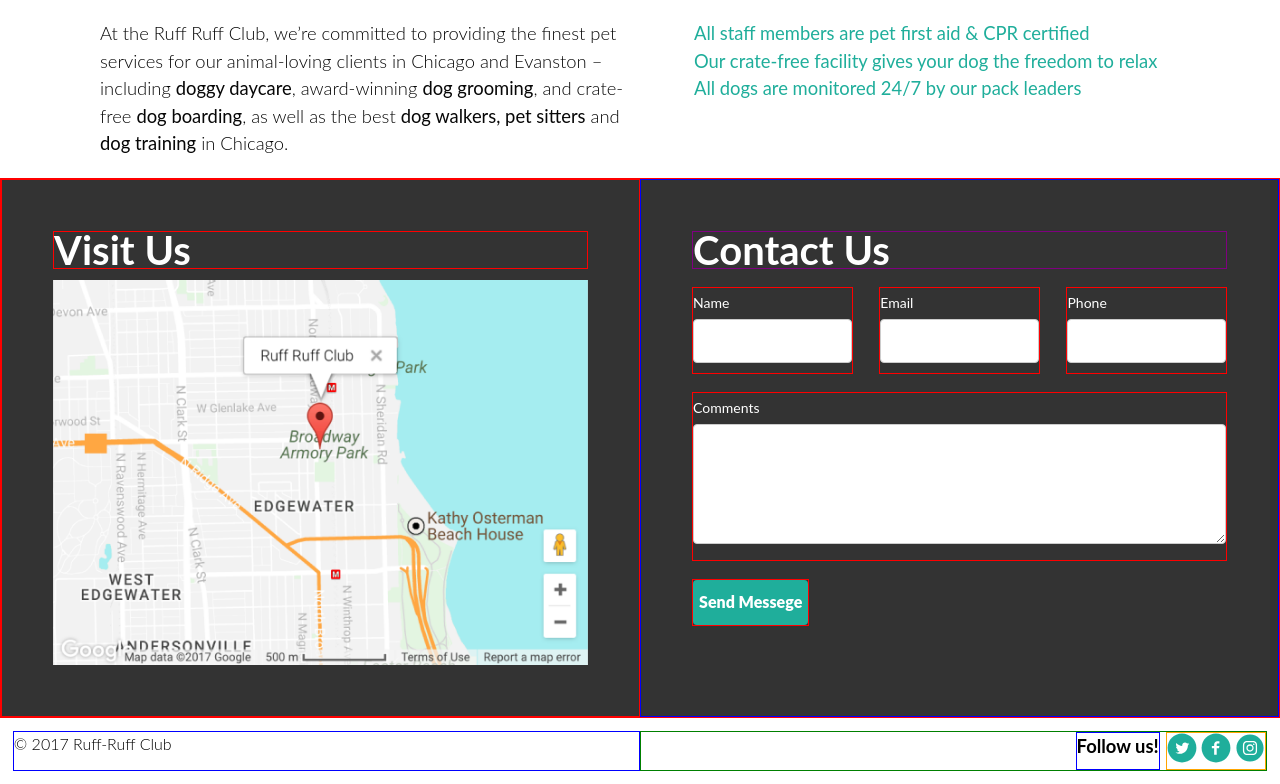
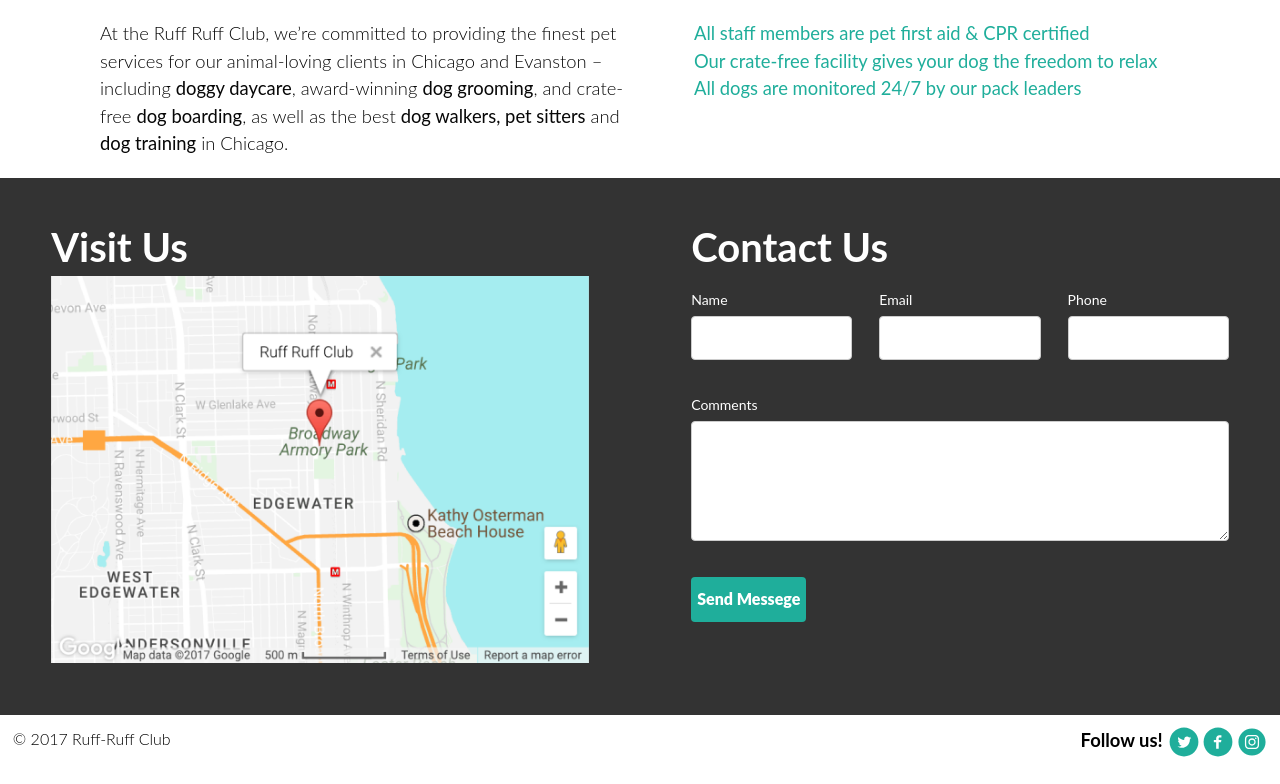
Before and after one commit to juliafmurray/ruff-ruff, a website: page src/index.html in a window 1280 px wide. Shown: the part 826-1610 px from the top of the page. Drawn offline with nearby package versions, Linux system fonts and the light colour scheme; files that its build step writes are made by us from their sources.

Commit message:
final commit before pushing

```diff
--- a/src/scss/06_components/footer.scss
+++ b/src/scss/06_components/footer.scss
@@ -1,6 +1,6 @@
 .c-footer__social {
   display: flex;
-  border: 1px green solid;
+  //border: 1px green solid;
 
   @media screen and (min-width: $width-x-small) {
     justify-content: flex-start;
@@ -16,14 +16,14 @@
 }
 
 .c-footer__social--cta {
-  border: 1px blue solid;
+  //border: 1px blue solid;
   margin-right: 1%;
   font-weight: $font-weight-bold;
   font-size: $font-size-text-x-large;
 }
 
 .c-footer__social--icons {
-  border: 1px orange solid;
+  //border: 1px orange solid;
 
   @media screen and (min-width: $width-medium) {
     justify-content: flex-end;
@@ -34,7 +34,7 @@
 display: flex;
 //padding: 1%;
 font-weight: $font-weight-light;
-border: 1px blue solid;
+//border: 1px blue solid;
 
 @media screen and (min-width: $width-x-small) {
   width: 100%;
--- a/src/scss/06_components/form.scss
+++ b/src/scss/06_components/form.scss
@@ -1,12 +1,12 @@
 .c-contact {
-  border: 1px red solid;
+  //border: 1px red solid;
   background-color: $color-dark;
   display: flex;
   flex-wrap: wrap;
 }
 
 .c-contact__map {
-  border: 1px red solid;
+  //border: 1px red solid;
 
   @media screen and (min-width: $width-x-small) {
     padding: 4%;
@@ -20,19 +20,19 @@
 }
 
 .c-contact__form--heading {
-    border: 1px purple solid;
+    //border: 1px purple solid;
     width: 100%;
 }
 
 .c-contact__map--heading {
-    border: 1px red solid;
+    //border: 1px red solid;
     margin-bottom: 2%;
     width: 100%;
 }
 
 .c-contact__form {
   align-items: flex-start;
-  border: 1px blue solid;
+  //border: 1px blue solid;
   display: flex;
   flex-wrap: wrap;
   justify-content: space-between;
@@ -49,7 +49,7 @@
 }
 
 .c-contact__form--field {
-  border: 1px red solid;
+  //border: 1px red solid;
 
   @media screen and (min-width: $width-x-small) {
     width: 100%;
@@ -65,11 +65,11 @@
 }
 
 .c-contact__form--area {
-  border: 1px red solid;
+  //border: 1px red solid;
   width: 100%;
 }
 
 .c-contact__form--button {
-  border: 1px red solid;
+  //border: 1px red solid;
   margin-bottom: 4%;
 }
```
